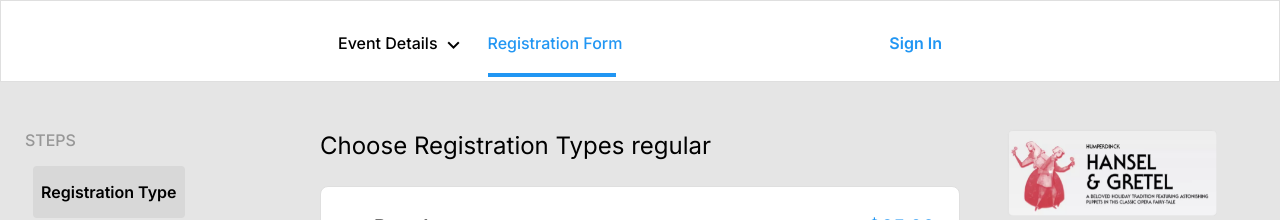
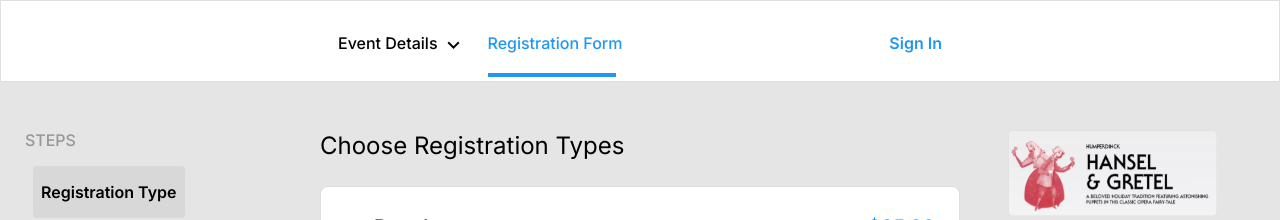
Before and after one commit to kbrzdem/registration-form, a React (Create React App) app: page /registrationform in a window 1280 px wide. Shown: the top 220 px of the page. Built offline with nearby package versions, Linux system fonts and the light colour scheme.

Commit message:
arrangement

```diff
--- a/src/components/RegistrationType.js
+++ b/src/components/RegistrationType.js
@@ -9,6 +9,8 @@ const RegistrationType = () => {
 
   const handleSubmitForm = (event) => {
     event.preventDefault();
+    const data = { radio };
+    console.log(data);
     setNextClicked(true);
     console.log("form-successful");
   };
@@ -16,7 +18,7 @@ const RegistrationType = () => {
   if (!nextClicked) {
     return (
       <>
-        <h1 className="row choosetitle"> Choose Registration Types {radio} </h1>
+        <h1 className="row choosetitle"> Choose Registration Types </h1>
         <form onSubmit={handleSubmitForm} className="global-form">
           <div className="row typecard">
             <div className="col-12">
```
